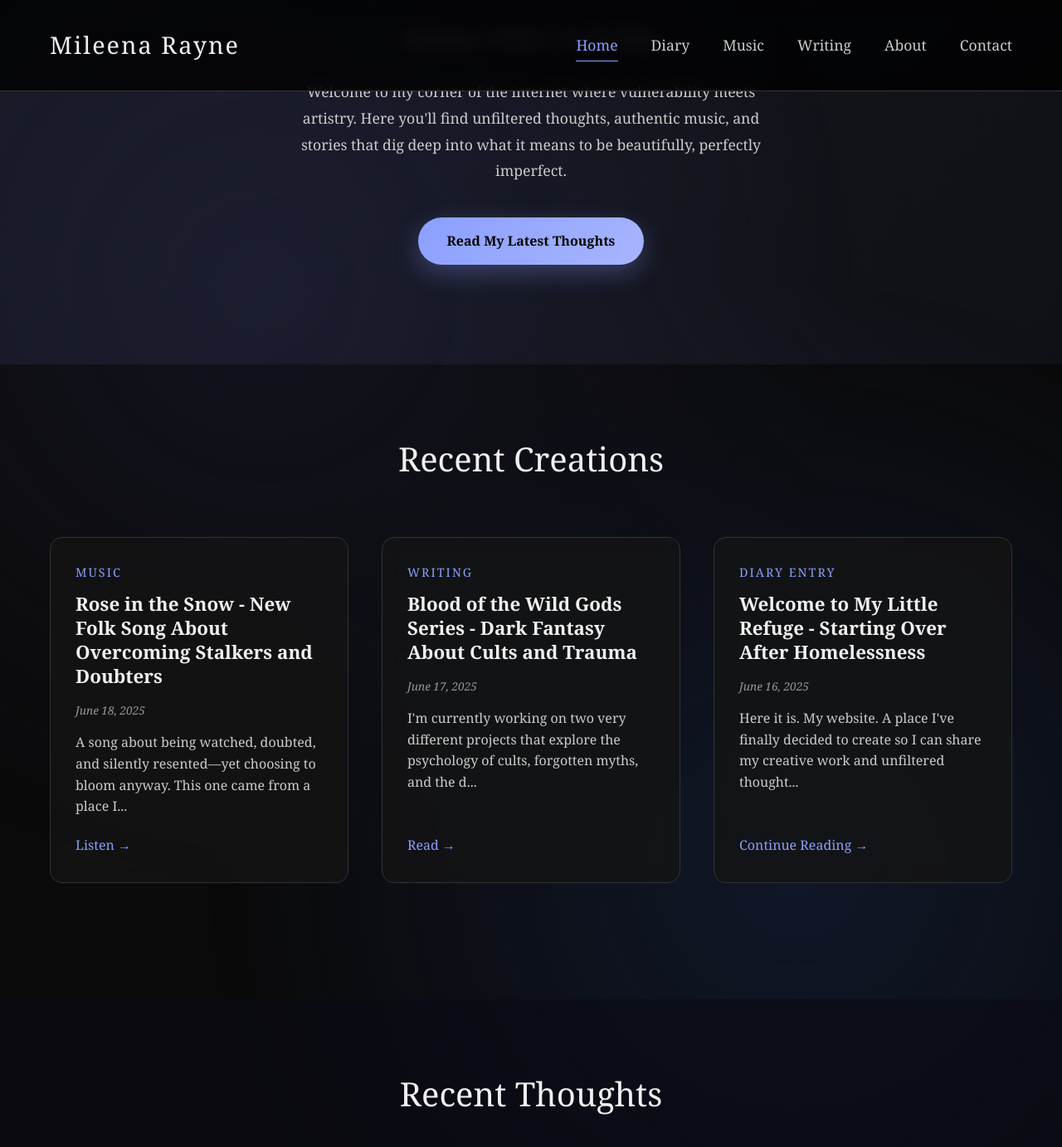
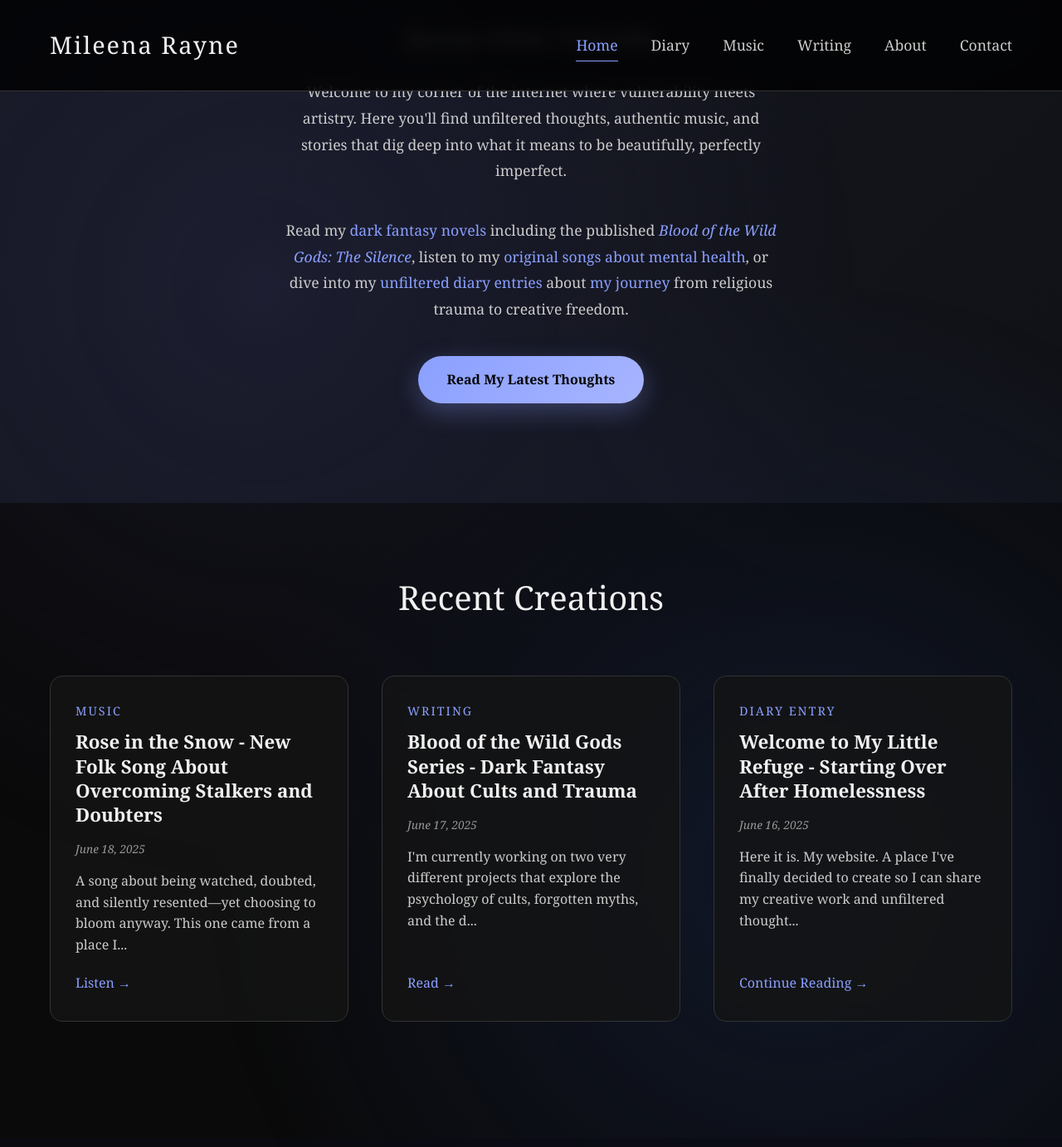
Before and after one commit to Mileena28/Mileena28.github.io, a Jekyll site: the page built from index.html, in a window 1280 px wide and 1400 px high, scrolled down 275 px. Shown: the top 1382 px of the window at 83% size. Built offline with Jekyll 4.4.1, drawn with Linux system fonts in a browser that asks for light colours.

Commit message:
Update index.html

```diff
--- a/index.html
+++ b/index.html
@@ -34,6 +34,17 @@ image: "/assets/images/mileena-rayne-author.jpg"
         max-width: 600px;
         margin: 0 auto 40px;
         line-height: 1.8;
+    }
+
+    .hero-description a {
+        color: #8a9fff;
+        text-decoration: none;
+        border-bottom: 1px solid transparent;
+        transition: border-color 0.3s ease;
+    }
+
+    .hero-description a:hover {
+        border-bottom-color: #8a9fff;
     }
 
     .cta-button {
@@ -199,6 +210,13 @@ image: "/assets/images/mileena-rayne-author.jpg"
             Here you'll find unfiltered thoughts, authentic music, and stories that
             dig deep into what it means to be beautifully, perfectly imperfect.
         </p>
+        <p class="hero-description">
+            Read my <a href="/writing/">dark fantasy novels</a> including the published
+            <em><a href="/chapters/the-silence/chapter-01/">Blood of the Wild Gods: The Silence</a></em>,
+            listen to my <a href="/music/">original songs about mental health</a>, or dive into my
+            <a href="/diary/">unfiltered diary entries</a> about <a href="/about/">my journey</a>
+            from religious trauma to creative freedom.
+        </p>
         <a href="/diary/" class="cta-button">Read My Latest Thoughts</a>
     </div>
 </section>
```
